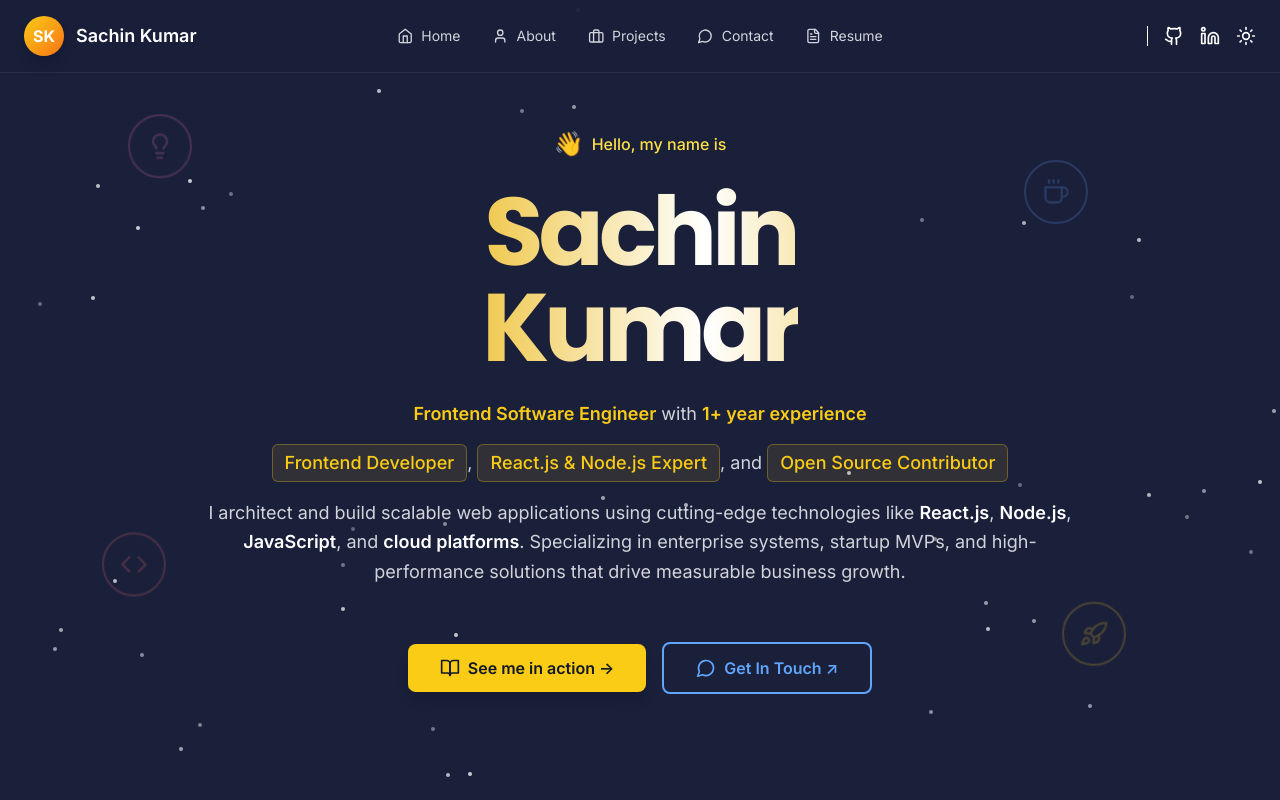
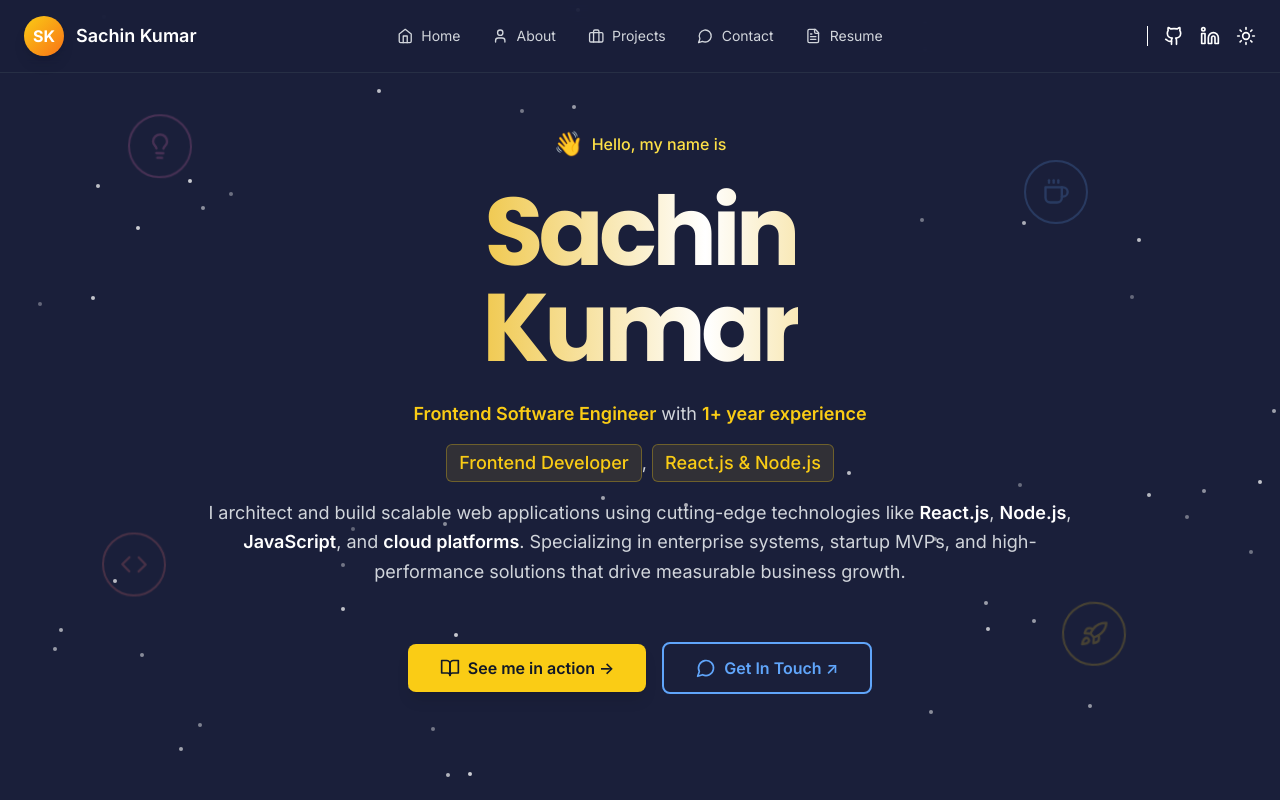
Before and after one commit to thesachin07/Portfolio, a Next.js app: page / in a window 1280 px wide. Shown: the top 800 px of the page. Built offline with nearby package versions, Linux system fonts and the light colour scheme.

Commit message:
Update skills displayed in HeroSection component

```diff
--- a/src/components/HeroSection.jsx
+++ b/src/components/HeroSection.jsx
@@ -1,5 +1,4 @@
 'use client';
-
 import { BookOpen, MessageCircle } from 'lucide-react';
 
 export default function HeroSection({ darkMode }) {
@@ -14,7 +13,6 @@ export default function HeroSection({ darkMode }) {
             <span>Hello, my name is</span>
           </div>
 
-          {/* Name with Shimmer Effect */}
           <h1 className="text-6xl md:text-8xl font-bold flex flex-col items-center tracking-tighter font-display">
             <span className="text-transparent bg-gradient-to-r from-[#eab308] via-white to-[#eab308] shimmer-effect animate-shimmer">
               Sachin
@@ -24,7 +22,6 @@ export default function HeroSection({ darkMode }) {
             </span>
           </h1>
 
-          {/* Description */}
           <div className={`max-w-4xl mx-auto space-y-4 text-lg ${darkMode ? 'text-gray-300' : 'text-gray-600'} animate-fadeIn`} style={{ animationDelay: '0.3s' }}>
             <p>
               <span className="text-yellow-400 font-semibold">Frontend Software Engineer</span> with{' '}
@@ -36,11 +33,7 @@ export default function HeroSection({ darkMode }) {
               </span>
               {', '}
               <span className="inline-block px-3 py-1 bg-yellow-400/10 border border-yellow-400/30 rounded-md text-yellow-400 font-medium">
-                React.js & Node.js Expert
-              </span>
-              {', and '}
-              <span className="inline-block px-3 py-1 bg-yellow-400/10 border border-yellow-400/30 rounded-md text-yellow-400 font-medium">
-                Open Source Contributor
+                React.js & Node.js
               </span>
             </p>
             <p className="leading-relaxed">
@@ -53,7 +46,6 @@ export default function HeroSection({ darkMode }) {
             </p>
           </div>
 
-          {/* CTA Buttons */}
           <div className="flex items-center justify-center gap-4 pt-8 animate-fadeIn" style={{ animationDelay: '0.5s' }}>
             <a
               href="#projects"
```
